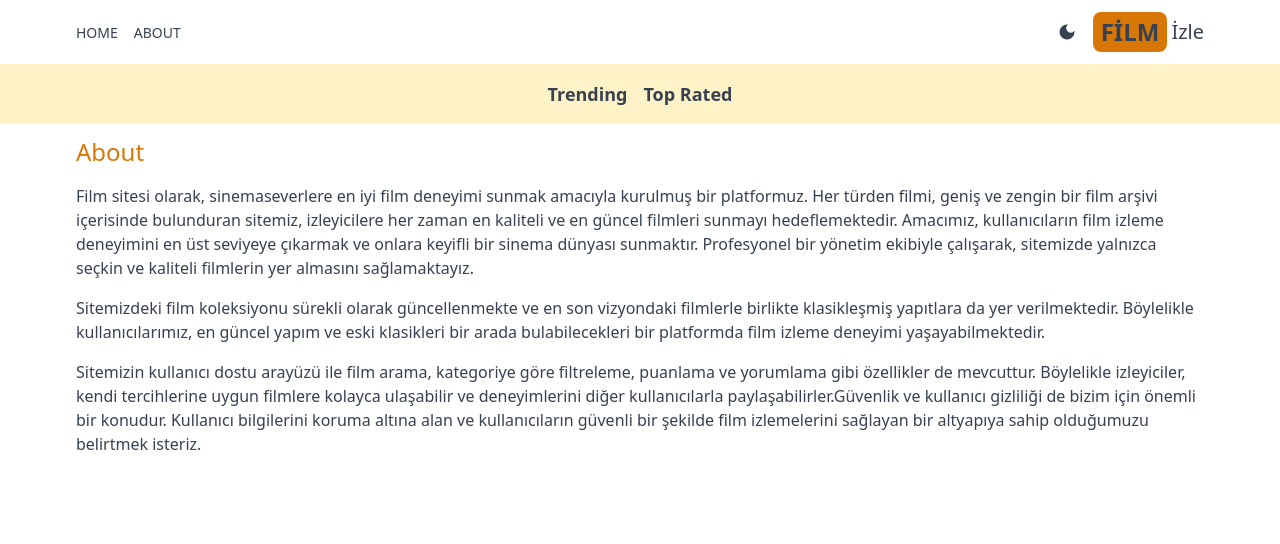
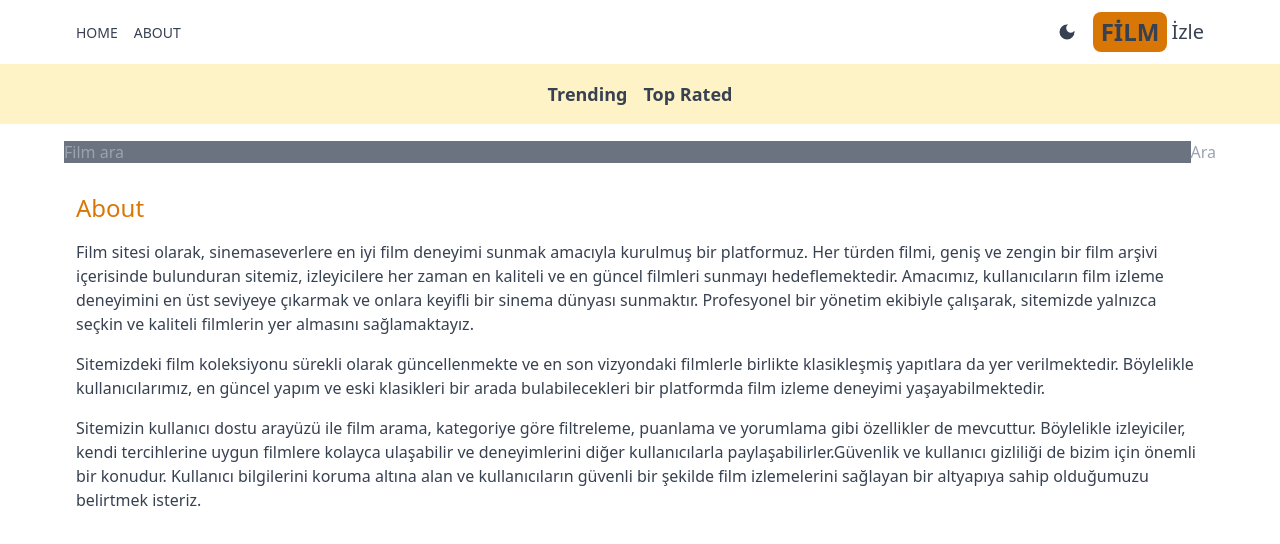
Before and after one commit to leventtkarakaya/Film_-zle, a Next.js app: page /About in a window 1280 px wide. Shown: the top 544 px of the page. Built offline with nearby package versions, Linux system fonts and the light colour scheme.

Commit message:
Finnis Project

```diff
--- a/app/layout.jsx
+++ b/app/layout.jsx
@@ -2,6 +2,7 @@ import Header from "@/components/Header";
 import "./globals.css";
 import Provider from "./Provider";
 import Navbar from "@/components/Navbar";
+import SearchBox from "@/components/SearchBox";
 
 export const metadata = {
   title: "Film İzle",
@@ -15,6 +16,7 @@ export default function RootLayout({ children }) {
         <Provider>
           <Header />
           <Navbar />
+          <SearchBox />
           {children}
         </Provider>
       </body>
--- a/app/movie/[id]/page.jsx
+++ b/app/movie/[id]/page.jsx
@@ -4,10 +4,14 @@ import Image from "next/image";
 export default async function page({ params }) {
   const serchParams = params.id;
   const res = await axios.get(
-    `https://api.themoviedb.org/3/movie/${serchParams}?api_key=${process.env.API_KEY}`
+    `https://api.themoviedb.org/3/movie/${serchParams}`,
+    {
+      params: {
+        api_key: process.env.API_KEY,
+      },
+    }
   );
   const response = res.data;
-
   console.log("🚀 ~ page ~ response:", response);
 
   return (
--- /dev/null
+++ b/app/search/[searchMovie]/page.jsx
@@ -0,0 +1,32 @@
+import Results from "@/components/Results";
+import axios from "axios";
+
+export default async function page({ params }) {
+  const searchMovie = params.searchMovie;
+  try {
+    const response = await axios.get(
+      `https://api.themoviedb.org/3/search/movie`,
+      {
+        params: {
+          api_key: process.env.API_KEY,
+          query: searchMovie,
+        },
+      }
+    );
+
+    const results = response.data.results;
+    console.log("🚀 ~ page ~ ress:", results);
+
+    return (
+      <div>
+        {results && results.length === 0 && (
+          <h1 className="pt-6 text-center">Film Bulunamadı</h1>
+        )}
+        {results && <Results results={results} />}
+      </div>
+    );
+  } catch (error) {
+    console.error("Hata oluştu:", error);
+    return <div>Hata oluştu. Lütfen tekrar deneyin.</div>;
+  }
+}
--- /dev/null
+++ b/components/SearchBox.jsx
@@ -0,0 +1,33 @@
+"use client";
+import React, { useState } from "react";
+import { useRouter } from "next/navigation";
+
+export default function SearchBox() {
+  const [search, setSearch] = useState("");
+  const router = useRouter();
+  const handleSubmit = (e) => {
+    e.preventDefault();
+    router.push(`/search/${search}`);
+  };
+
+  return (
+    <form
+      className="flex justify-between max-w-6xl mx-auto px5"
+      onSubmit={handleSubmit}
+    >
+      <input
+        type="text"
+        placeholder="Film ara"
+        className="w-full bg-transparent rounded-md outline-none h-14 placeholder:bg-gray-500"
+        value={search}
+        onChange={(e) => setSearch(e.target.value)}
+      />
+      <button
+        className="text-amber-500 disabled:text-gray-400"
+        disabled={search === ""}
+      >
+        Ara
+      </button>
+    </form>
+  );
+}
```
